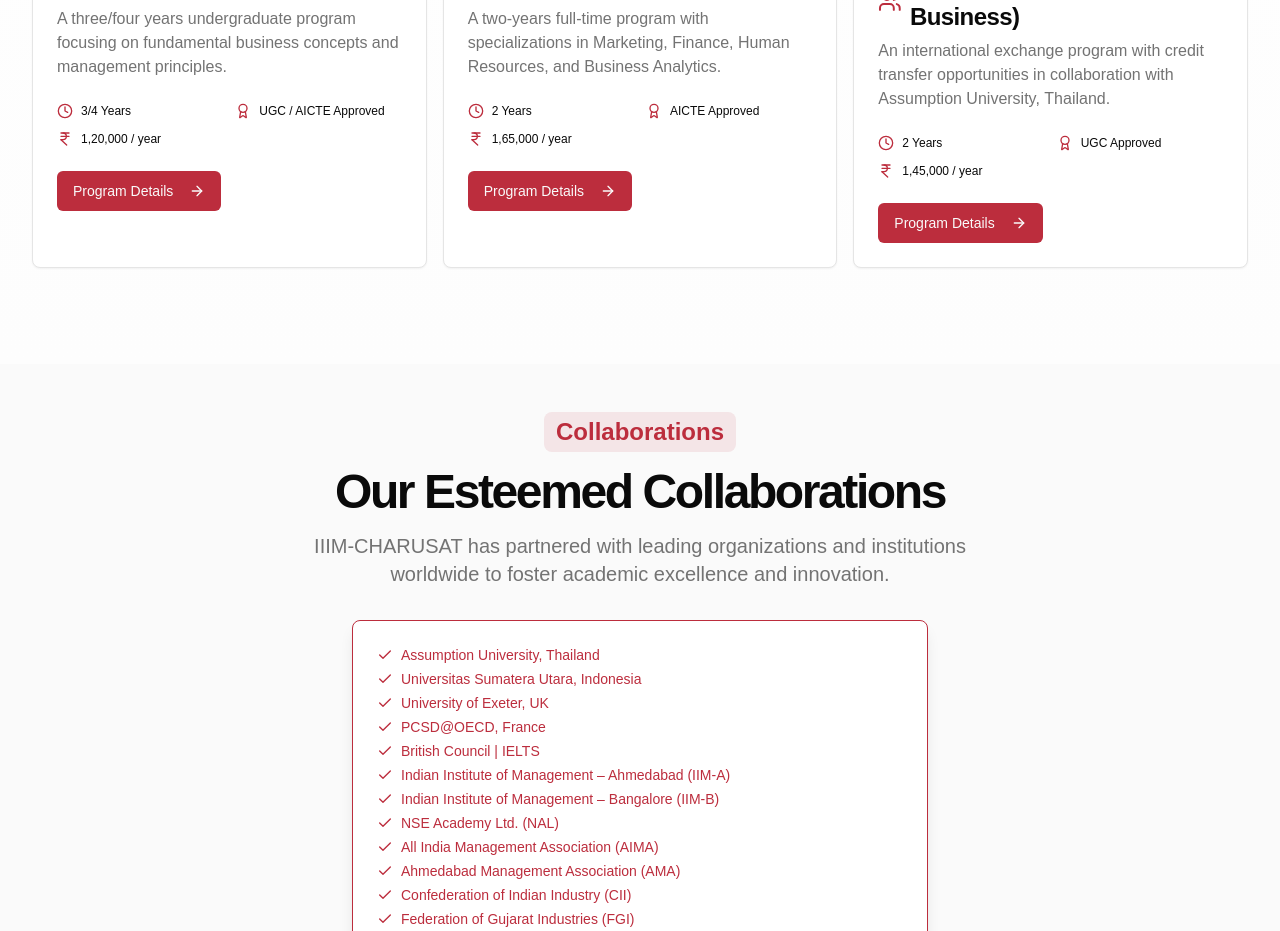
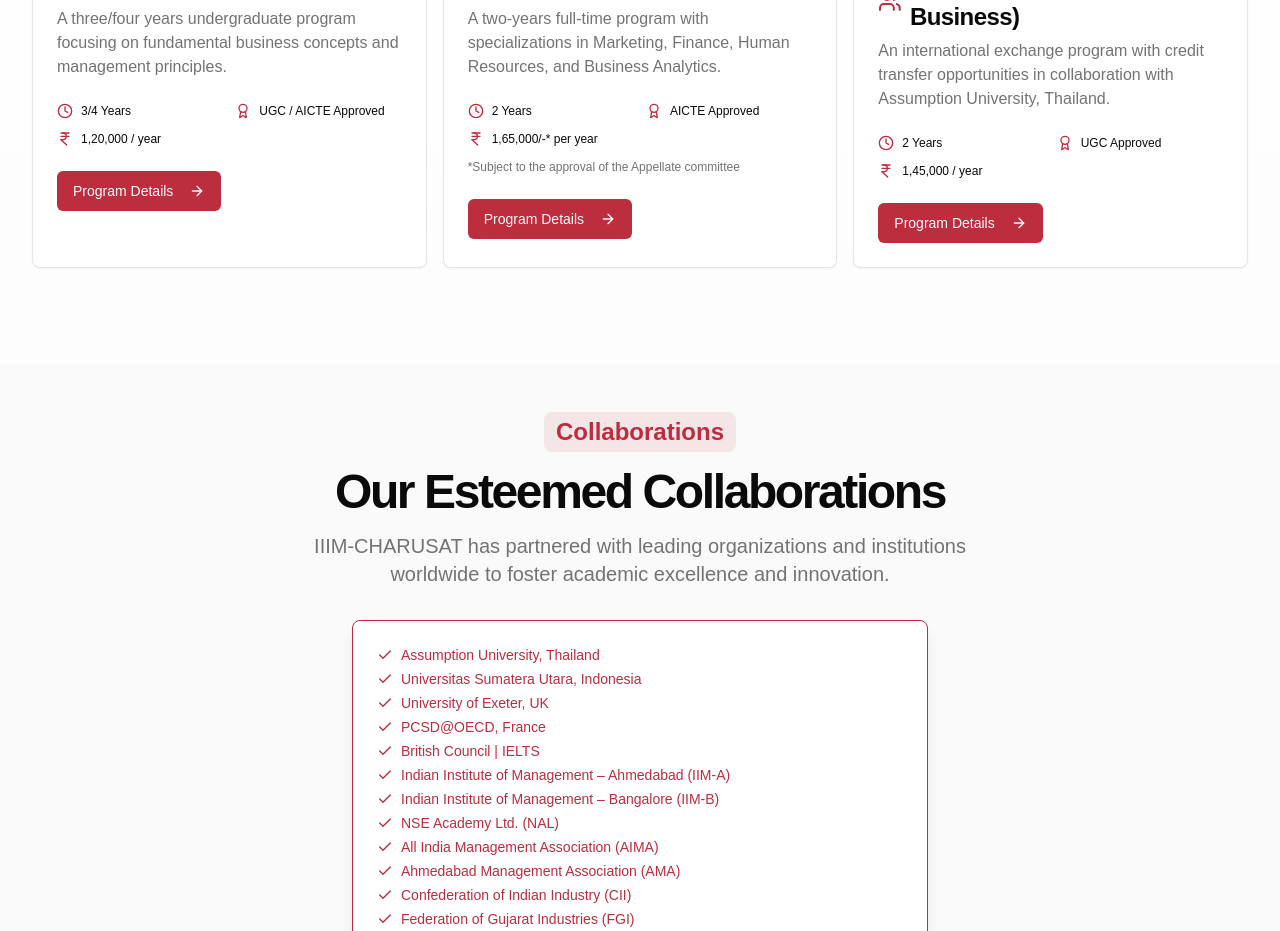
Before and after one commit to ravichanga101/iiim-2025, a Next.js app: page / in a window 1280 px wide. Shown: the part 3240-4171 px from the top of the page. Built offline with nearby package versions, Linux system fonts and the light colour scheme.

Commit message:
fees details updated

```diff
--- a/components/animated-programs.tsx
+++ b/components/animated-programs.tsx
@@ -59,8 +59,9 @@ export function AnimatedPrograms() {
           { icon: Clock, text: "2 Years" },
           // { icon: Calendar, text: "July / August Intake" },
           { icon: Award, text: "AICTE Approved" },
-          { icon: IndianRupee, text: "1,65,000 / year" },
+          { icon: IndianRupee, text: "1,65,000/-* per year" },
         ],
+        feeNote: "*Subject to the approval of the Appellate committee",
         details: "/assets/files/programs/MBA_Programs_Details.pdf",
       },
 
@@ -213,6 +214,11 @@ export function AnimatedPrograms() {
                         </div>
                       ))}
                     </div>
+                    {program.feeNote ? (
+                      <p className="mt-3 text-xs text-muted-foreground">
+                        {program.feeNote}
+                      </p>
+                    ) : null}
                   </CardContent>
                   <CardFooter>
                     <Link href={program.details} target="_blank">
```
